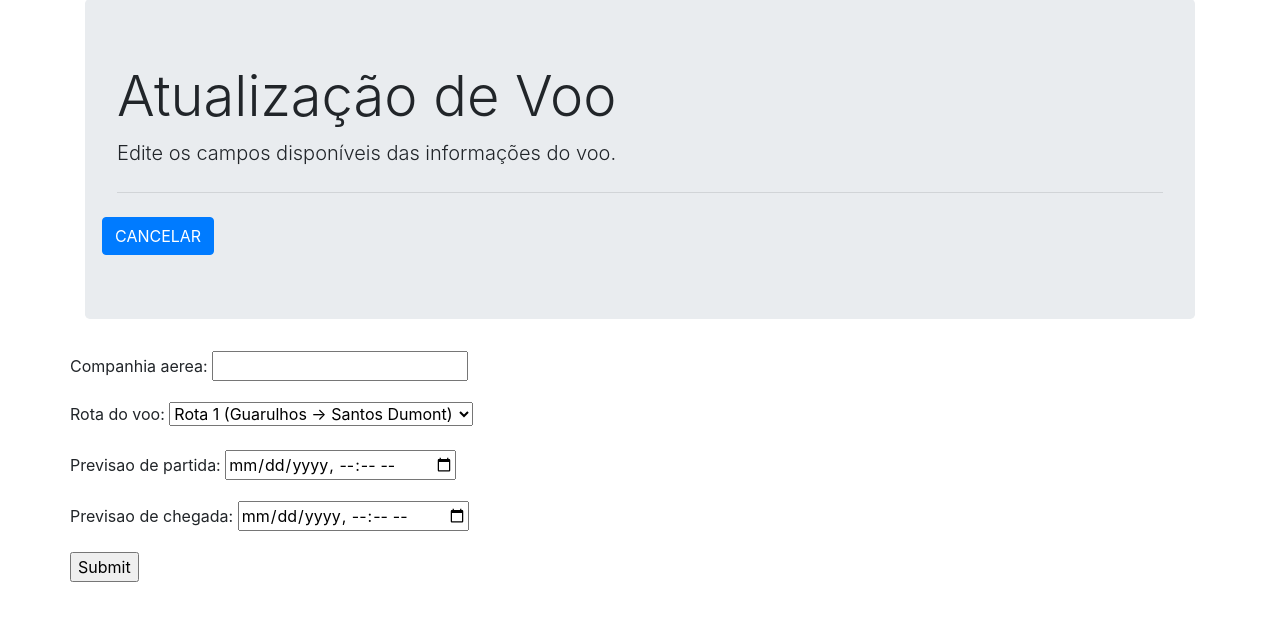
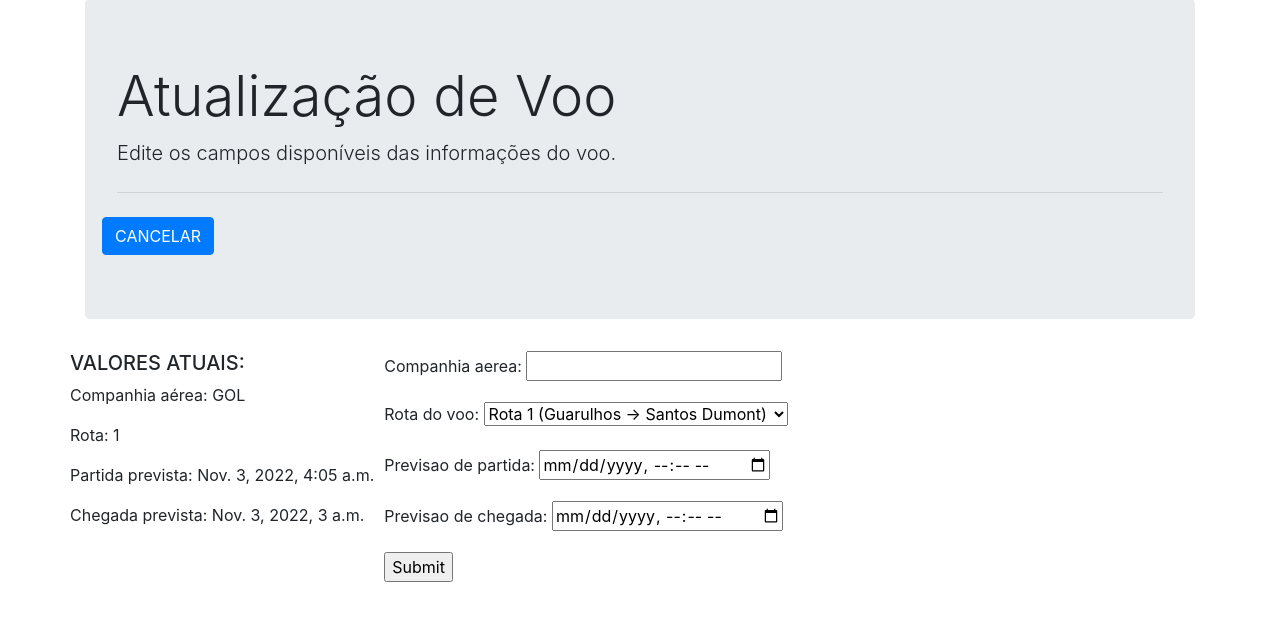
Before and after one commit to DamaralHenrique/DjangoApp, a Django app: page /home/1/lista_voos/update/1/ in a window 1280 px wide. Shown: the part 57-678 px from the top of the page. Run offline with Django 4.2, Linux system fonts and the light colour scheme; data comes from the database, SQL or seed files in the repository; some libraries are stand-ins or nearby versions.

Commit message:
HTML adjustments

```diff
--- a/flight/templates/monitoramento_atualizacao.html
+++ b/flight/templates/monitoramento_atualizacao.html
@@ -30,10 +30,6 @@
             <div class="row">
                 <a href="../../" class="btn btn-primary" style="margin-right: 10px">
                     VOLTAR
-                </a>
-                <a href="../../" class="btn btn-primary">
-                    <!-- adicionar forma de salvar os dados -->
-                    SALVAR
                 </a>
             </div>
         </div>
--- a/flight/templates/relatorio_gerar.html
+++ b/flight/templates/relatorio_gerar.html
@@ -33,7 +33,11 @@
             </p>
             <hr class="my-4">
             <div class="row">
-                <input class="btn btn-primary" style="margin-right: 10px" type="button" value="DESCARTAR" onclick="location.href = '../'">
+                <input class="btn btn-primary"
+                       style="margin-right: 10px"
+                       type="button"
+                       value="DESCARTAR"
+                       onclick="location.href = '../'">
             </div>
         </div>
     </div>
--- a/flight/templates/voo_c.html
+++ b/flight/templates/voo_c.html
@@ -54,6 +54,7 @@
                 {{form_create_voo.as_p }}
                 <input type="submit" value="CADASTRAR">
             </form>
+
             {% if messages %}
             <div class="alert alert-danger m-2" role="alert">
                 {% for message in messages %}
--- a/flight/templates/voo_u.html
+++ b/flight/templates/voo_u.html
@@ -45,6 +45,14 @@
          style="margin-bottom: 10px">
         <div class="row">
 
+            <div style="margin-right: 10px">
+                <h5>VALORES ATUAIS:</h5>
+                <p>Companhia aérea: {{voo.companhia_aerea}}</p>
+                <p>Rota: {{voo.rota.id}}</p>
+                <p>Partida prevista: {{voo.partida_prevista}}</p>
+                <p>Chegada prevista: {{voo.chegada_prevista}}</p>
+            </div>
+
             <form action="" method="post">
                 {% csrf_token %}
                 {{form_update_voo.as_p }}
--- a/flight/views.py
+++ b/flight/views.py
@@ -318,7 +318,9 @@ def telaUpdateVooViews(request, id):
         previsao_de_partida = datetime.date.today() # numero da partida atual do banco de dados
         form = UpdateVoo(initial={'partida_prevista': previsao_de_partida})
 
-    context = {}
+    context = {
+        'voo': Voo.objects.get(id=id),
+    }
     context['form_update_voo']= UpdateVoo()
     context['id_voo'] = id
     template = loader.get_template('voo_u.html')
```
Also changed, not shown: flight/templates/voo_rd.html (+0 -28 lines).
